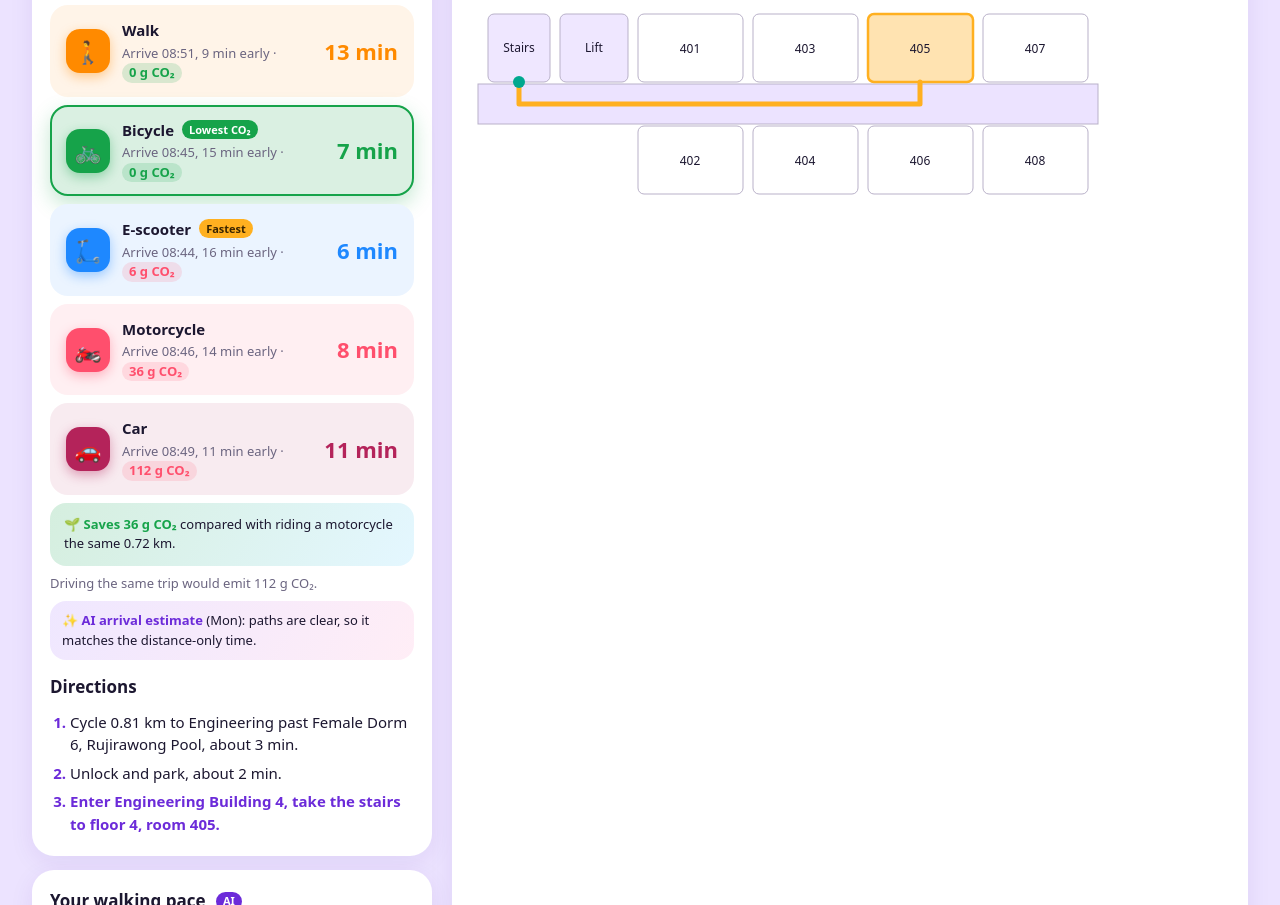
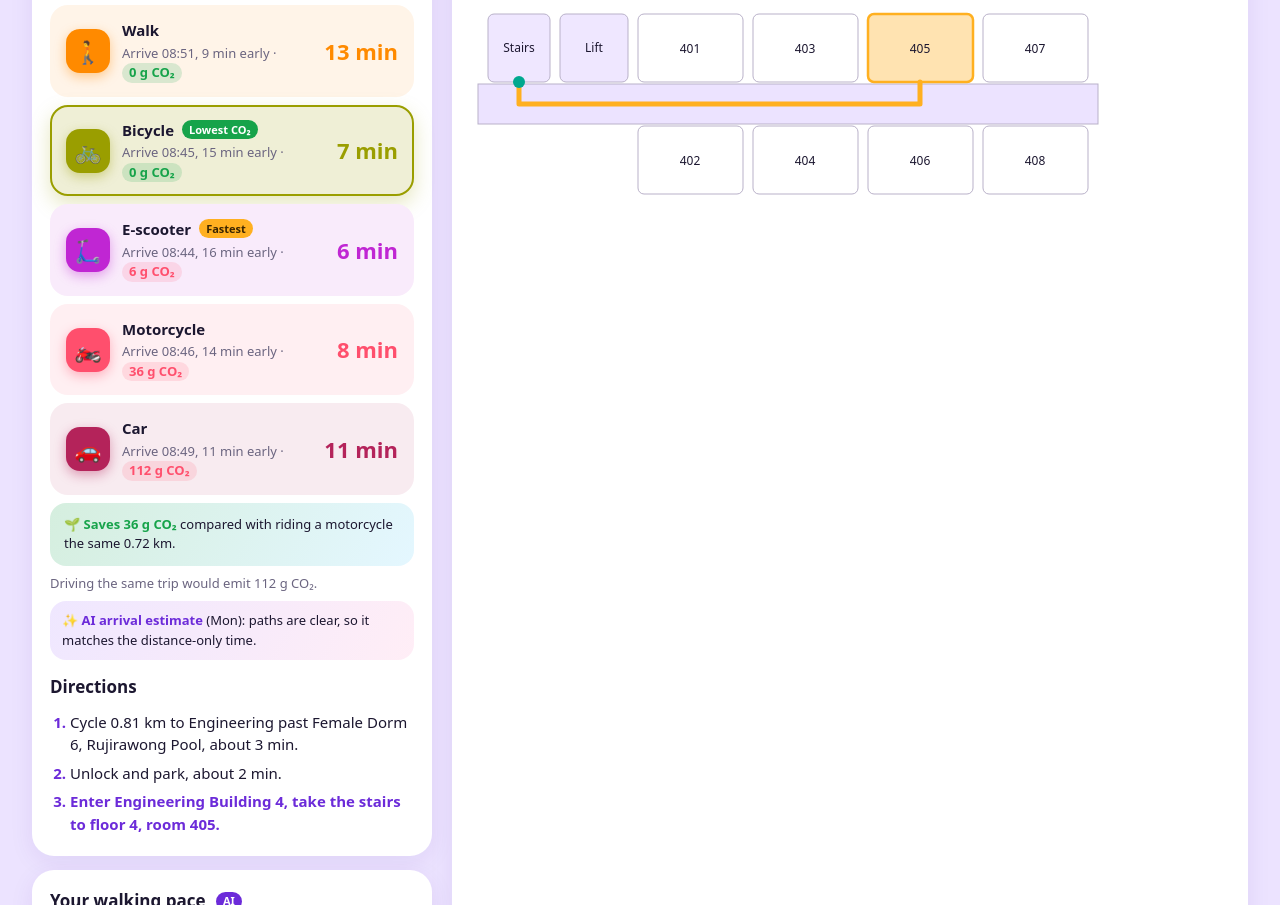
Before and after one commit to 20212278/cmu-navigator, a plain HTML site: page index.html in a window 1280 px wide. Shown: the part 987-1892 px from the top of the page. Drawn offline with Linux system fonts and the light colour scheme; a web font is replaced by a local one.

Commit message:
Add files via upload
change the color bicycle and scooter

```diff
--- a/index.html
+++ b/index.html
@@ -191,11 +191,11 @@ footer{max-width:1440px;margin:0 auto;padding:0 clamp(16px,3vw,32px) 28px;color:
 
 /* ===== Colourful theme ===== */
 :root{--ground:#ECE3FF;--violet:#6C2BD9;--violet-soft:#EFE7FF;--marigold:#FFB020;--teal:#00A88F;--hot:#FF4F6D;--leaf:#16A34A;
- --c-walk:#FF8A00;--c-wheel:#00A88F;--c-bike:#16A34A;--c-scooter:#1E88FF;--c-moto:#FF4F6D;--c-car:#B4235A;--c-shuttle:#7B3FE4;--line:#E6DDF7}
+ --c-walk:#FF8A00;--c-wheel:#00A88F;--c-bike:#9A9E00;--c-scooter:#C026D3;--c-moto:#FF4F6D;--c-car:#B4235A;--c-shuttle:#7B3FE4;--line:#E6DDF7}
 @media (prefers-color-scheme:dark){:root:not([data-theme="light"]){--ground:#130F22;--surface:#1D1830;--violet:#B794FF;--violet-soft:#2A2145;--line:#352B52;
- --c-walk:#FFA94D;--c-wheel:#3DD6BF;--c-bike:#4ADE80;--c-scooter:#5AA9FF;--c-moto:#FF7A90;--c-car:#E35D8C;--c-shuttle:#B794FF}}
+ --c-walk:#FFA94D;--c-wheel:#3DD6BF;--c-bike:#E6F219;--c-scooter:#E879F9;--c-moto:#FF7A90;--c-car:#E35D8C;--c-shuttle:#B794FF}}
 :root[data-theme="dark"]{--ground:#130F22;--surface:#1D1830;--violet:#B794FF;--violet-soft:#2A2145;--line:#352B52;
- --c-walk:#FFA94D;--c-wheel:#3DD6BF;--c-bike:#4ADE80;--c-scooter:#5AA9FF;--c-moto:#FF7A90;--c-car:#E35D8C;--c-shuttle:#B794FF}
+ --c-walk:#FFA94D;--c-wheel:#3DD6BF;--c-bike:#E6F219;--c-scooter:#E879F9;--c-moto:#FF7A90;--c-car:#E35D8C;--c-shuttle:#B794FF}
 body{background:var(--ground)}
 header{background:linear-gradient(115deg,#3B1585 0%,#6C2BD9 45%,#C2399A 100%);border-bottom:0;color:#fff;box-shadow:0 8px 30px rgba(76,31,158,.25)}
 .brand p{color:rgba(255,255,255,.82)}
@@ -249,7 +249,7 @@ ol.steps li.in{font-weight:600}
 .chart .bar1{fill:#7B3FE4}
 .formula{background:var(--violet-soft);border-radius:12px}
 th{color:var(--violet);font-weight:600}
-.map .r-walk{stroke:#FF8A00}.map .r-wheel{stroke:#00A88F}.map .r-bike{stroke:#16A34A}.map .r-scooter{stroke:#1E88FF}.map .r-moto{stroke:#FF4F6D}.map .r-car{stroke:#B4235A;fill:none;stroke-width:8;stroke-linecap:round;stroke-linejoin:round;stroke-dasharray:16 6}
+.map .r-walk{stroke:#FF8A00}.map .r-wheel{stroke:#00A88F}.map .r-bike{stroke:#E6F219}.map .r-scooter{stroke:#E040FB}.map .r-moto{stroke:#FF4F6D}.map .r-car{stroke:#B4235A;fill:none;stroke-width:8;stroke-linecap:round;stroke-linejoin:round;stroke-dasharray:16 6}
 .map .you{fill:#FF4F6D}
 .map .pt-f{fill:#6C2BD9}
 footer{color:var(--muted)}
```
